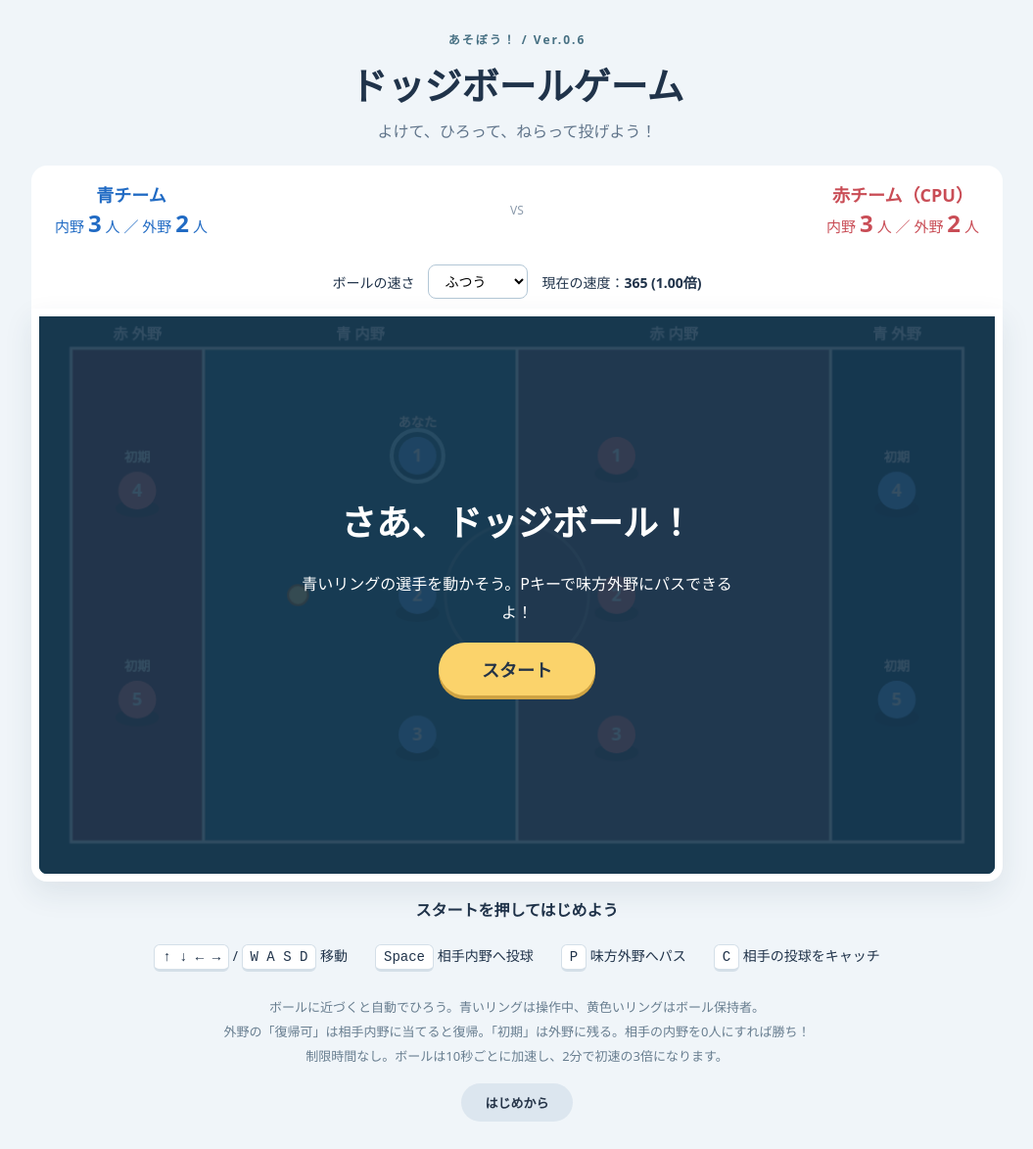
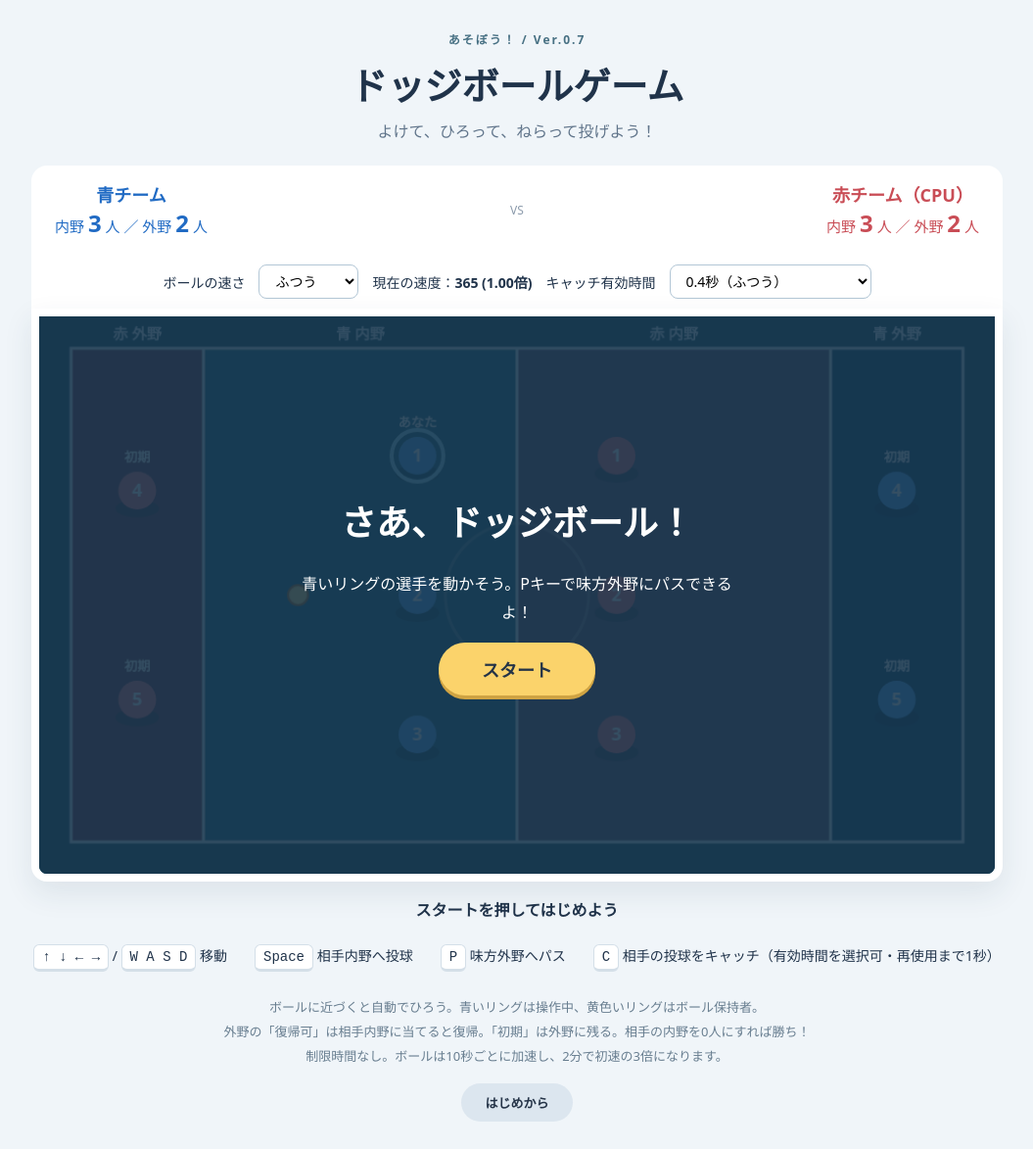
Before and after one commit to sekobass/dodgeball-game, a plain HTML site: page index.html in a window 1280 px wide. Shown: the whole page at 98% size, without its empty margins (112-1167 px from the left). Drawn offline with Linux system fonts and the light colour scheme.

Commit message:
Add catch timing selector to game

```diff
--- a/index.html
+++ b/index.html
@@ -2,20 +2,20 @@
 <html lang="ja">
 <head><meta charset="utf-8"><meta name="viewport" content="width=device-width,initial-scale=1"><title>ドッジボールゲーム</title><link rel="stylesheet" href="style.css"><script src="game.js" defer></script></head>
 <body><main>
-<header><span class="badge">あそぼう！ / Ver.0.6</span><h1>ドッジボールゲーム</h1><p>よけて、ひろって、ねらって投げよう！</p></header>
+<header><span class="badge">あそぼう！ / Ver.0.7</span><h1>ドッジボールゲーム</h1><p>よけて、ひろって、ねらって投げよう！</p></header>
 <section class="score" aria-label="内野・外野人数">
   <div class="blue"><strong>青チーム</strong><div>内野 <b id="blueCount">3</b> 人 ／ 外野 <b id="blueOutCount">2</b> 人</div></div>
   <span>VS</span>
   <div class="red"><strong>赤チーム（CPU）</strong><div>内野 <b id="redCount">3</b> 人 ／ 外野 <b id="redOutCount">2</b> 人</div></div>
 </section>
-<div class="game-settings"><label for="speedSetting">ボールの速さ</label><select id="speedSetting"><option value="290">ゆっくり</option><option value="365" selected>ふつう</option><option value="440">はやい</option></select><span>現在の速度：<strong id="ballSpeed">365 (1.00倍)</strong></span></div>
+<div class="game-settings"><label for="speedSetting">ボールの速さ</label><select id="speedSetting"><option value="290">ゆっくり</option><option value="365" selected>ふつう</option><option value="440">はやい</option></select><span>現在の速度：<strong id="ballSpeed">365 (1.00倍)</strong></span><label for="catchSetting">キャッチ有効時間</label><select id="catchSetting"><option value="0.25">0.25秒（むずかしい）</option><option value="0.4" selected>0.4秒（ふつう）</option><option value="0.6">0.6秒（やさしい）</option><option value="1">1.0秒（とてもやさしい）</option></select></div>
 <div class="arena"><canvas id="court" width="960" height="560" aria-label="左から赤外野、青内野、赤内野、青外野のドッジボールコート"></canvas><div id="overlay"><h2 id="message">さあ、ドッジボール！</h2><p id="detail">青いリングの選手を動かそう。Pキーで味方外野にパスできるよ！</p><button id="start">スタート</button></div></div>
 <p id="status" role="status" aria-live="polite">スタートを押してはじめよう</p>
 <section class="help">
   <p><kbd>↑ ↓ ← →</kbd> / <kbd>W A S D</kbd> 移動</p>
   <p><kbd>Space</kbd> 相手内野へ投球</p>
   <p><kbd>P</kbd> 味方外野へパス</p>
-  <p><kbd>C</kbd> 相手の投球をキャッチ</p>
+  <p><kbd>C</kbd> 相手の投球をキャッチ（有効時間を選択可・再使用まで1秒）</p>
 </section>
 <footer>
   ボールに近づくと自動でひろう。青いリングは操作中、黄色いリングはボール保持者。<br>
```
